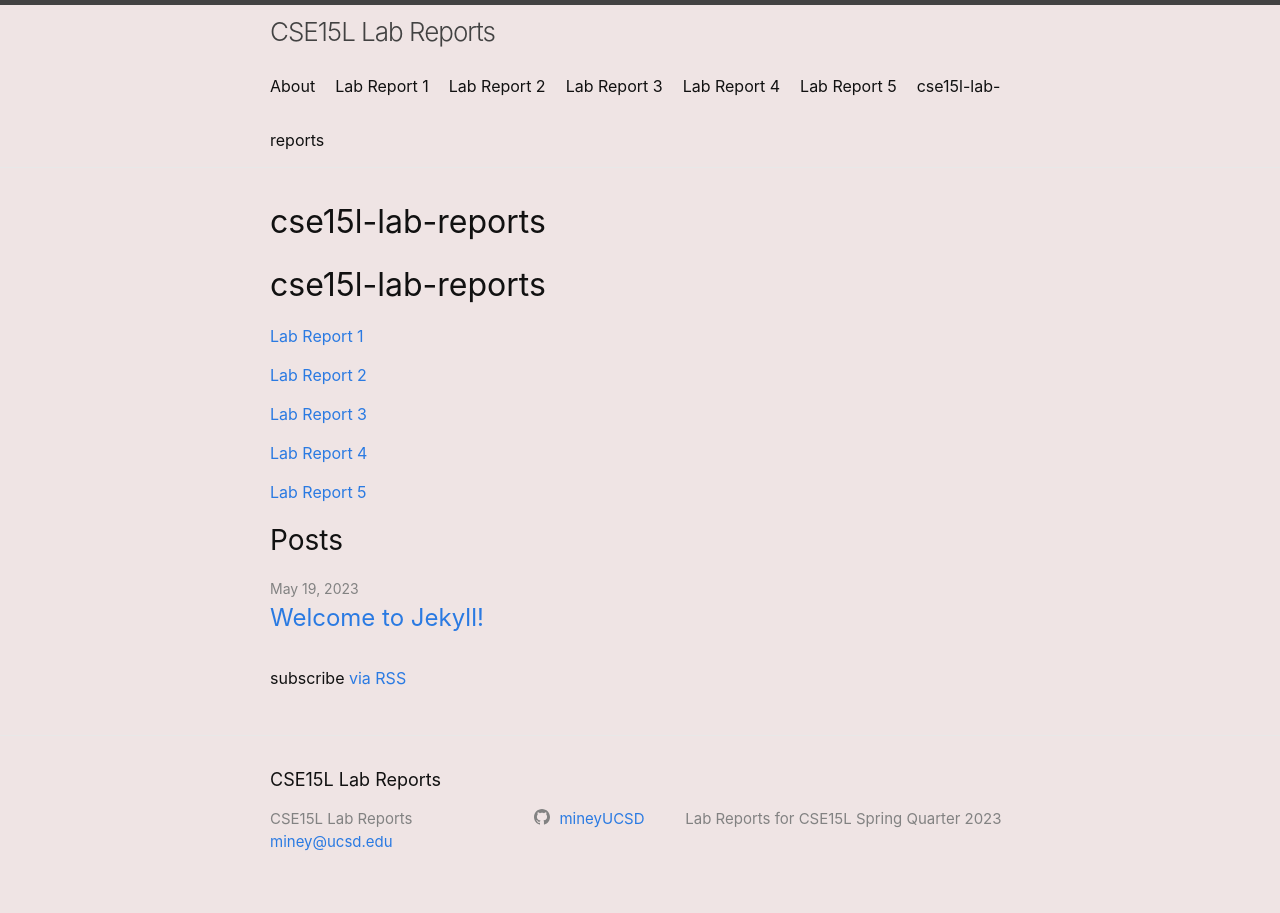
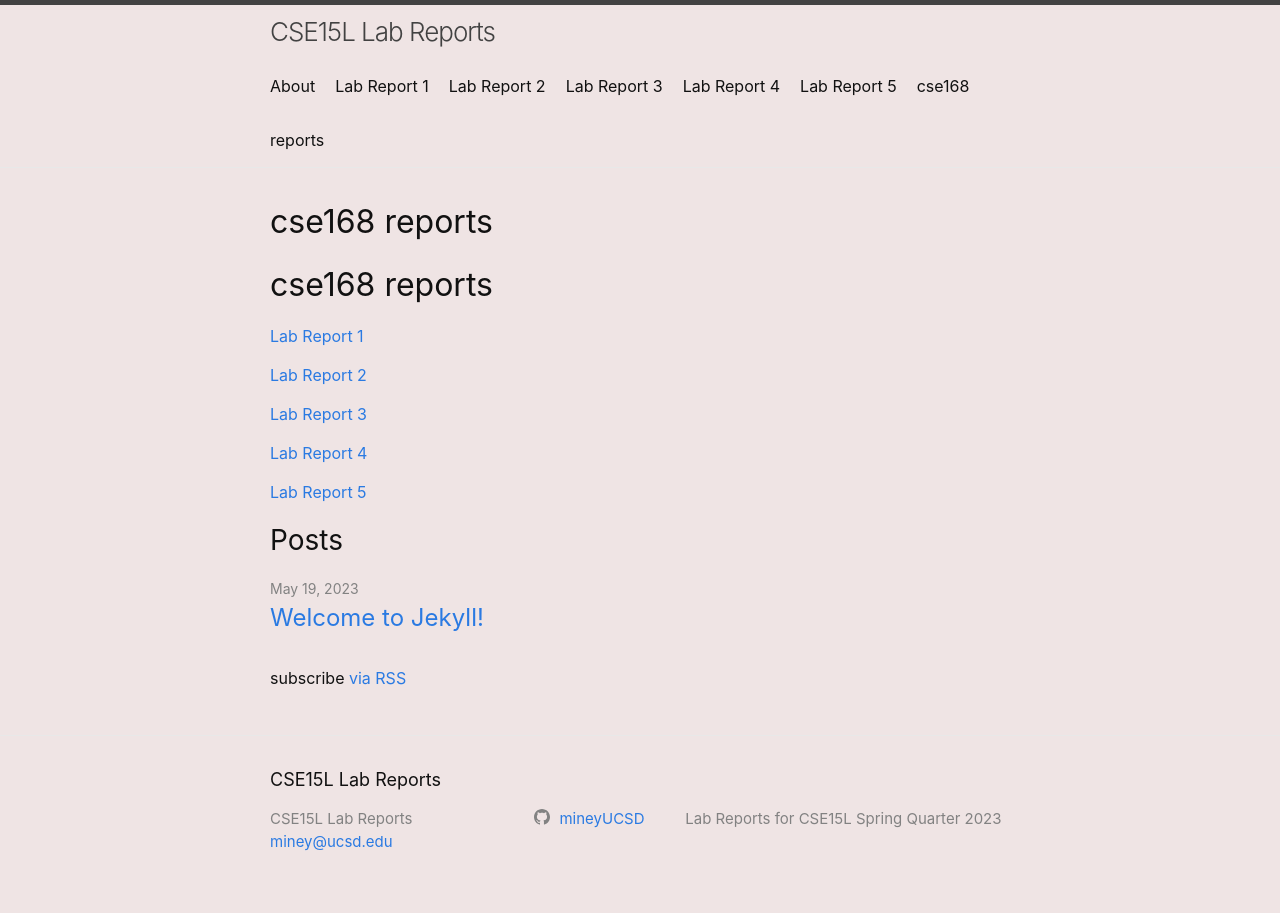
Before and after one commit to mineyUCSD/CSE168Reports, a Jekyll site: the page built from index.md, in a window 1280 px wide. Built offline with Jekyll 4.4.1, drawn with Linux system fonts in a browser that asks for light colours; our own code applies the rules of GitHub Pages for plain Markdown files.

Commit message:
changed website repo

```diff
--- a/index.md
+++ b/index.md
@@ -1,11 +1,11 @@
-# cse15l-lab-reports
+# cse168 reports
 
-[Lab Report 1](https://mineyucsd.github.io/cse15l-lab-reports/LabReport1.html)
+[Lab Report 1](https://mineyucsd.github.io/CSE168Reports/LabReport1.html)
 
-[Lab Report 2](https://mineyucsd.github.io/cse15l-lab-reports/LabReport2.html)
+[Lab Report 2](https://mineyucsd.github.io/CSE168Reports/LabReport2.html)
 
-[Lab Report 3](https://mineyucsd.github.io/cse15l-lab-reports/LabReport3.html)
+[Lab Report 3](https://mineyucsd.github.io/CSE168Reports/LabReport3.html)
 
-[Lab Report 4](https://mineyucsd.github.io/cse15l-lab-reports/LabReport4.html)
+[Lab Report 4](https://mineyucsd.github.io/CSE168Reports/LabReport4.html)
 
-[Lab Report 5](https://mineyucsd.github.io/cse15l-lab-reports/LabReport5.html)
+[Lab Report 5](https://mineyucsd.github.io/CSE168Reports/LabReport5.html)
```
